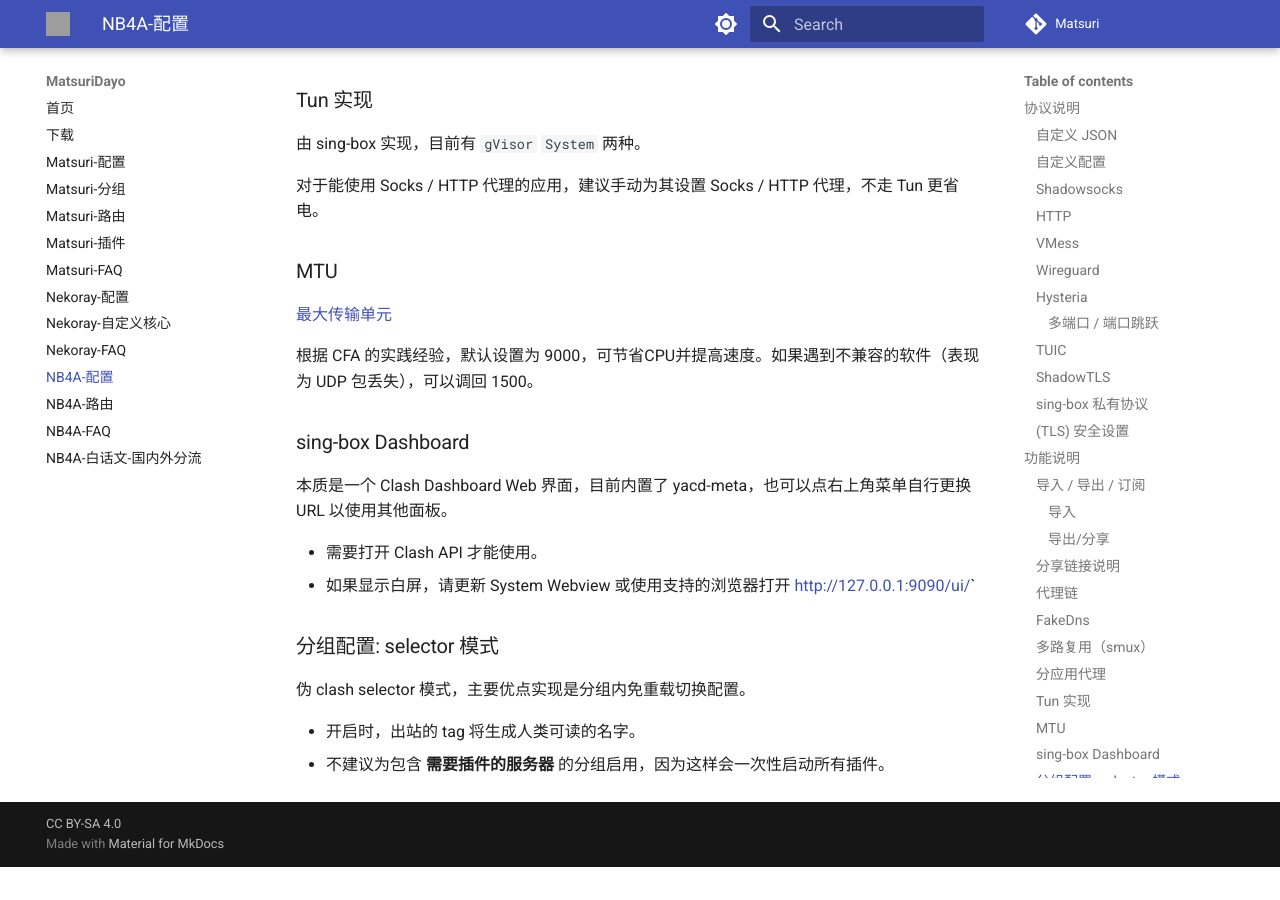
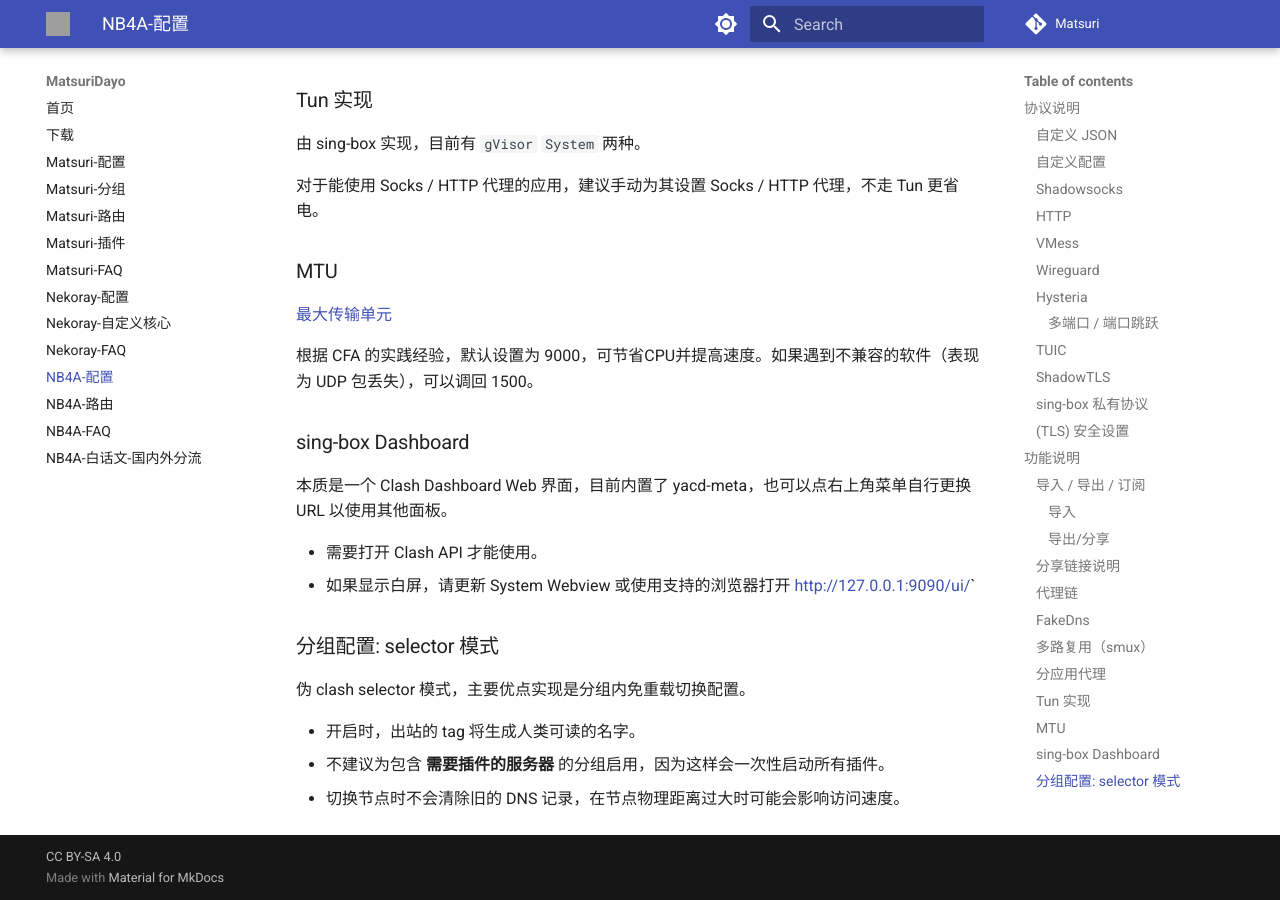
Before and after one commit to MatsuriDayo/matsuridayo.github.io, an MkDocs documentation site: the page built from docs/nb4a-configuration.md, in a window 1280 px wide and 900 px high, scrolled down 4779 px. Built offline with MkDocs 1.6.1 and Material for MkDocs 9.7.7, drawn with Linux system fonts in a browser that asks for light colours; comment, search, counter and statistics services are not loaded; before the commit the page ends 5646 px from its top, so only the background shows below that; grey boxes are pictures that could not be loaded.

Commit message:
selector dns

```diff
--- a/docs/nb4a-configuration.md
+++ b/docs/nb4a-configuration.md
@@ -197,3 +197,4 @@
 
 * 开启时，出站的 tag 将生成人类可读的名字。
 * 不建议为包含 **需要插件的服务器** 的分组启用，因为这样会一次性启动所有插件。
+* 切换节点时不会清除旧的 DNS 记录，在节点物理距离过大时可能会影响访问速度。
```
